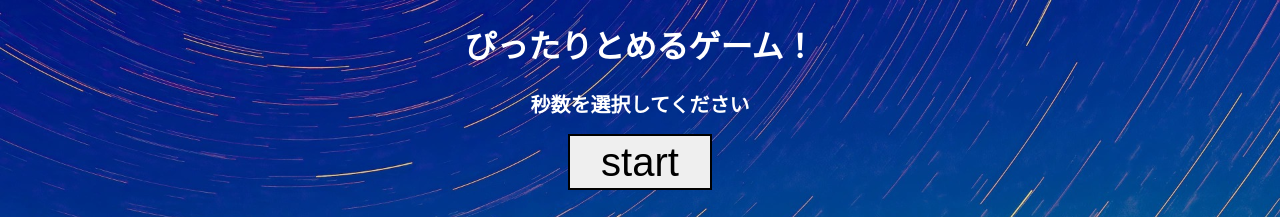
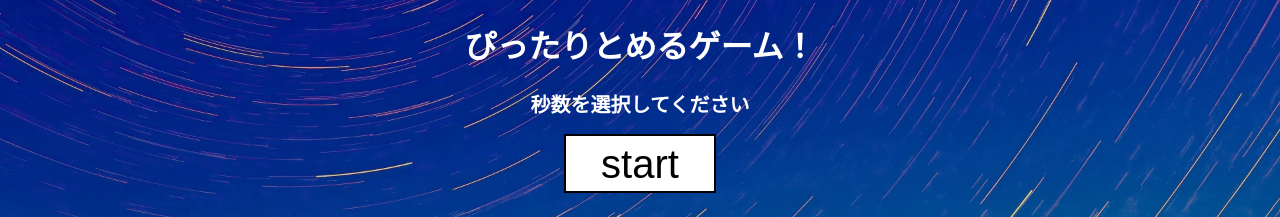
Before and after one commit to manpuc/game001, a plain HTML site: page index.html in a window 1280 px wide. Shown: the top 217 px of the page. Drawn offline with Linux system fonts and the light colour scheme.

Commit message:
Update style.css

```diff
--- a/css/style.css
+++ b/css/style.css
@@ -10,6 +10,45 @@ html head body{
 .main h1{
     text-align: center;
     color: #ffffff;
+}
+.btn {
+    display: inline-block;
+    position: relative;
+    padding: 0 0px;
+    background: #ffffff;
+    border-radius: 3px;
+    text-align: center;
+    color: #000000;
+    line-height: 50px;
+    overflow: hidden;
+    transition: all 0.3s ease-in;
+}
+.btn:hover {
+    background: #ffffff;
+}
+.btn:active p::after {
+    position: absolute;
+    top: 50%;
+    left: 50%;
+    width: 100px;
+    height: 100px;
+    margin-top: -50px;
+    margin-left:-50px;
+    content: "";
+    background: #747474;
+    border-radius: 100%;
+    opacity: 0;
+    animation: ripple 0.3s 1 ease-out;
+}
+@keyframes ripple {
+    0% {
+    opacity: 1;
+    transform: scale(0.0);
+    }
+    100% {
+    opacity: 0;
+    transform: scale(2.0);
+    }
 }
     /*game*/
     .game{
@@ -28,7 +67,8 @@ html head body{
         border-radius: 0px;
     }
     .game button p{
-        margin: 2.5px 25px;
+        margin: 0%;
+        padding: 2.5px 35px;
         font-size: 40px;
     }
     /* setting */
```
